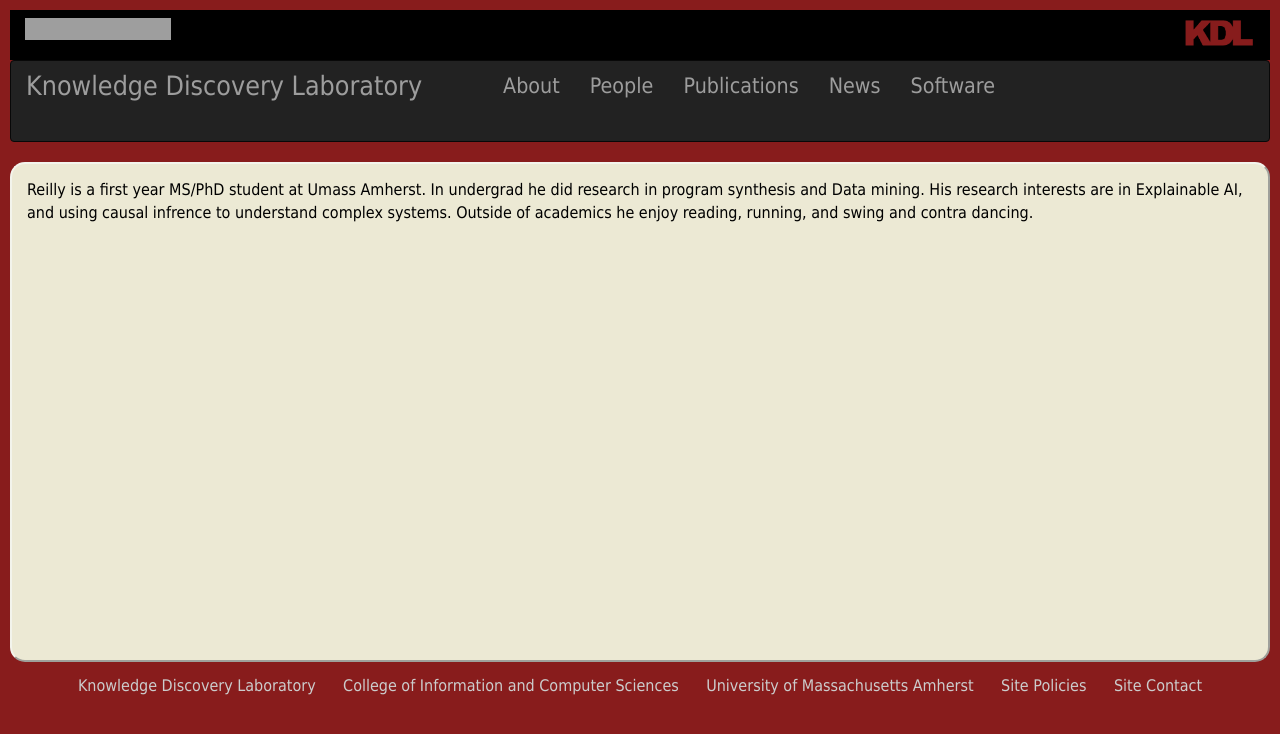
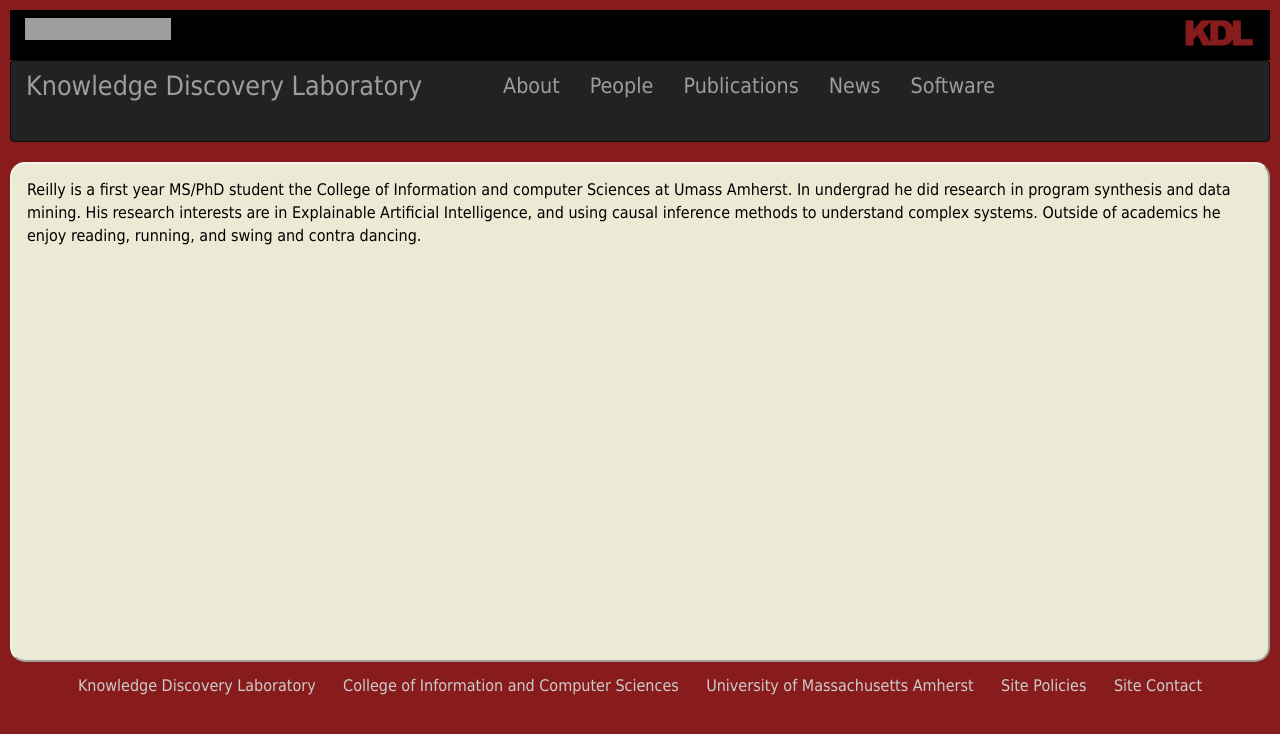
Before and after one commit to KDL-umass/kdl-umass.github.io, a Jekyll site: the page built from _people/reilly.md, in a window 1280 px wide. Shown: the top 734 px of the page. Built offline with Jekyll 4.4.1, drawn with Linux system fonts in a browser that asks for light colours; nearby versions of some CDN libraries; comment, search, counter and statistics services are not loaded; grey boxes are pictures that could not be loaded.

Commit message:
did a quick spelling error update

```diff
--- a/_people/reilly.md
+++ b/_people/reilly.md
@@ -10,8 +10,8 @@ webpage: http://www.cs.umass.edu/~rngrant
 email: rngrant@cs.umass.edu
 ---
 
-Reilly is a first year MS/PhD student at Umass Amherst.
-In undergrad he did research in program synthesis and Data mining.
-His research interests are in Explainable AI, and using causal
-infrence to understand complex systems. Outside of academics he
+Reilly is a first year MS/PhD student the College of Information and computer Sciences at Umass Amherst.
+In undergrad he did research in program synthesis and data mining.
+His research interests are in Explainable Artificial Intelligence, and using causal
+inference methods to understand complex systems. Outside of academics he
 enjoy reading, running, and swing and contra dancing.
```
